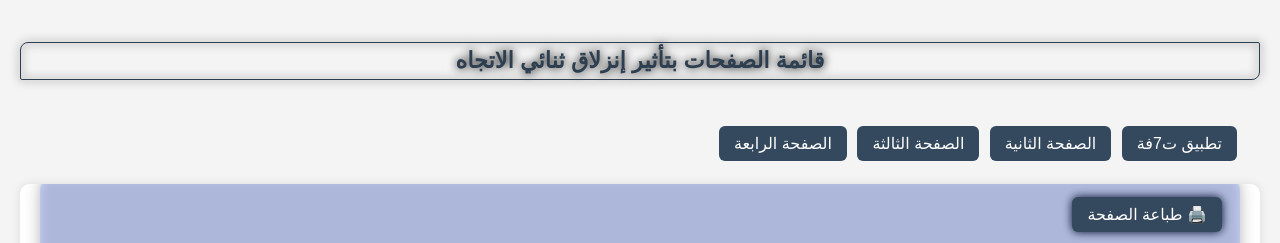
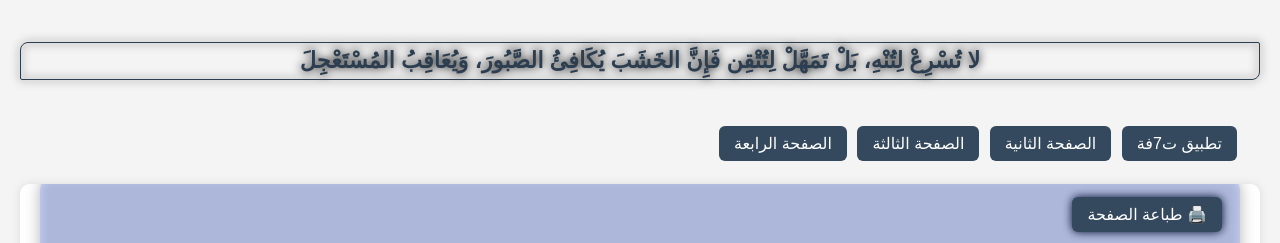
Before and after one commit to hicam-art/to7fa, a plain HTML site: page index.html in a window 1280 px wide. Shown: the top 243 px of the page. Drawn offline with Linux system fonts and the light colour scheme.

Commit message:
Add files via upload

```diff
--- a/index.html
+++ b/index.html
@@ -76,13 +76,16 @@
 
 
 </style>
-  <h2>قائمة الصفحات بتأثير إنزلاق ثنائي الاتجاه</h2>
+  <h2>  لا تُسْرِعْ لِتُنْهِ، بَلْ تَمَهَّلْ لِتُتْقِن
+فَإِنَّ الخَشَبَ يُكَافِئُ الصَّبُورَ، وَيُعَاقِبُ المُسْتَعْجِلَ
+</h2>
 
   <div class="button-container">
     <button onclick="showPage(1)"> تطبيق ت7فة</button>
     <button onclick="showPage(2)">الصفحة الثانية</button>
     <button onclick="showPage(3)">الصفحة الثالثة</button>
     <button onclick="showPage(4)">الصفحة الرابعة</button>
+
   </div>
 
   <div class="page-container">
--- a/style.css
+++ b/style.css
@@ -24,9 +24,10 @@
         }
 
         .container {
+
                     filter: drop-shadow(0px 0px 5px black);
             width: 100%;
-            max-width: 1200px;
+            max-width: 100%;
             margin: 0 auto;
             background: rgba(1, 59, 248, 0.175);
             padding: 15px;
```
